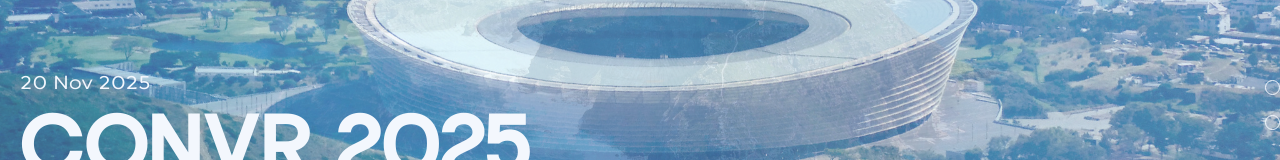
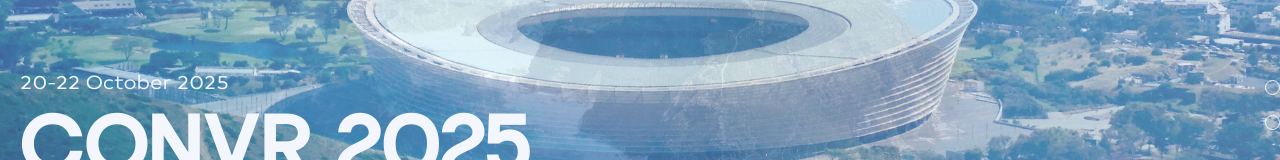
Before and after one commit to mikhail-singh/convr2025, a Next.js app: page / in a window 1280 px wide. Shown: the part 265-425 px from the top of the page. Built offline with nearby package versions, Linux system fonts and the light colour scheme.

Commit message:
Updated date

```diff
--- a/app/components/Landing.tsx
+++ b/app/components/Landing.tsx
@@ -46,7 +46,7 @@ const Landing: React.FC<ResponsiveImageProps> = ({ alt }) => {
           ))}
         </div>
         <div className={styles["text-container"]}>
-          <p>20 Nov 2025</p>
+          <p>20-22 October 2025</p>
           <h1>CONVR 2025</h1>
           <h1 className={styles.title}>Cape Town, South Africa</h1>
           <Btn
```
